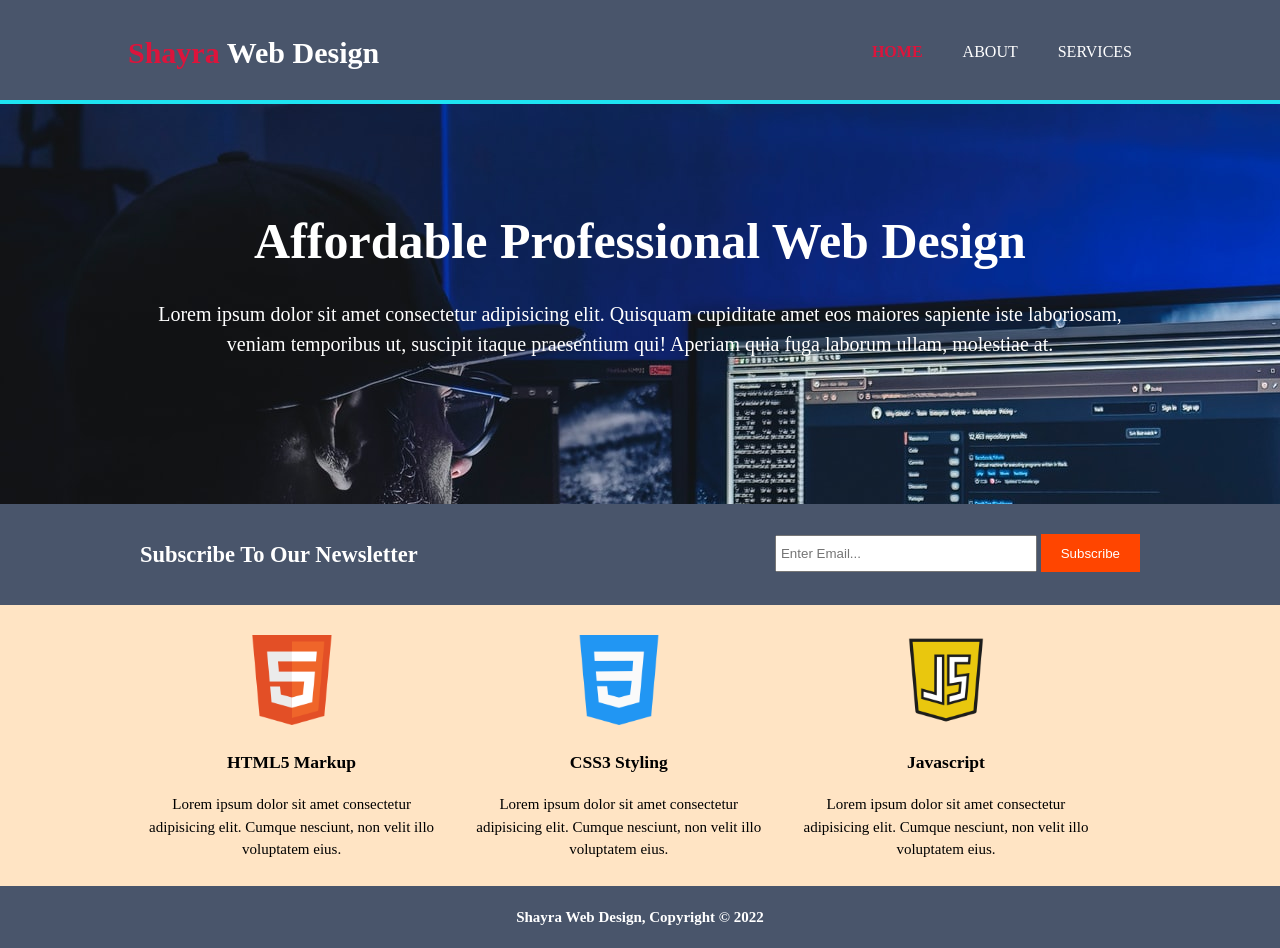
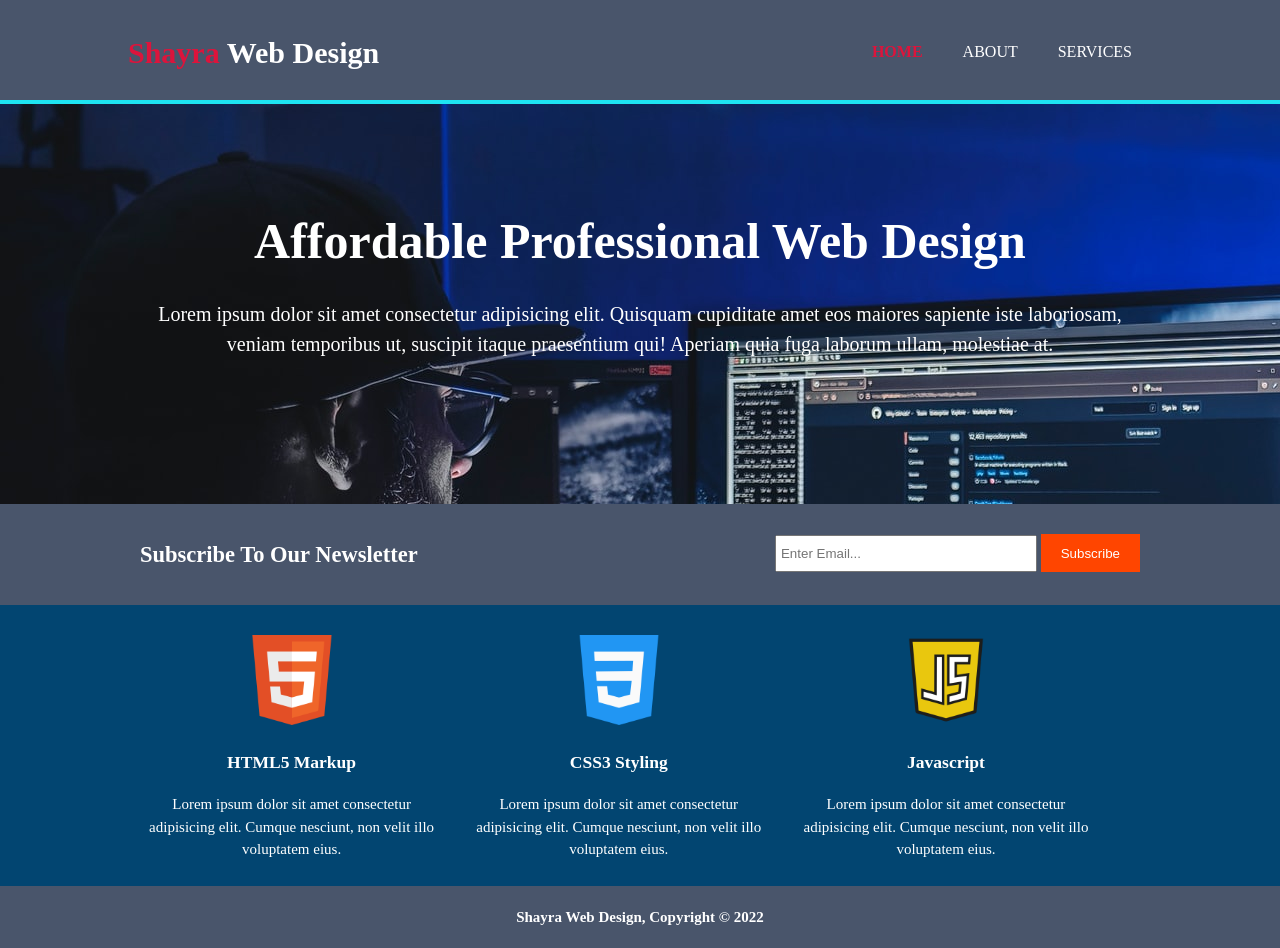
Before and after one commit to cephasminae/portifolio_one, a plain HTML site: page index.html in a window 1280 px wide. Drawn offline with Linux system fonts and the light colour scheme.

Commit message:
color correction

```diff
--- a/styles.css
+++ b/styles.css
@@ -4,7 +4,7 @@ body {
     line-height: 1.5;
     padding: 0;
     margin: 0;
-    background-color: bisque;
+    background-color: #024571;
 }
 
 /* Global */
@@ -90,7 +90,7 @@ header a:hover {
     min-height: 400px;
     background: url(portifolio_one/images/showcase.jpg) no-repeat;
     text-align: center;
-    color: rgb(255, 255, 255);
+    color: white;
 }
 
 #showcase h1 {
@@ -126,6 +126,7 @@ header a:hover {
 
 #boxes {
     margin-top: 20px;
+    color: white;
 }
 
 #boxes .box{
```
